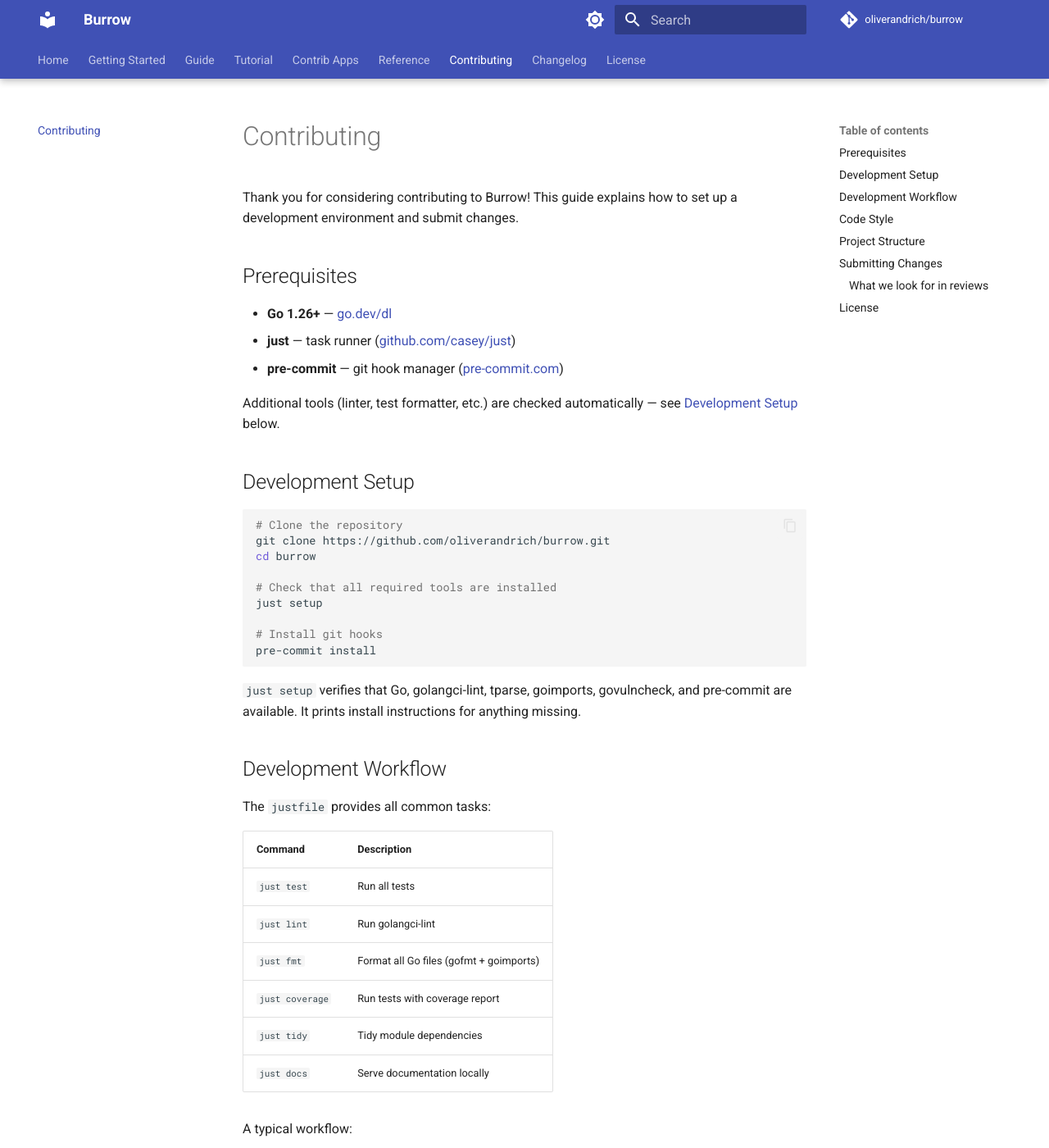
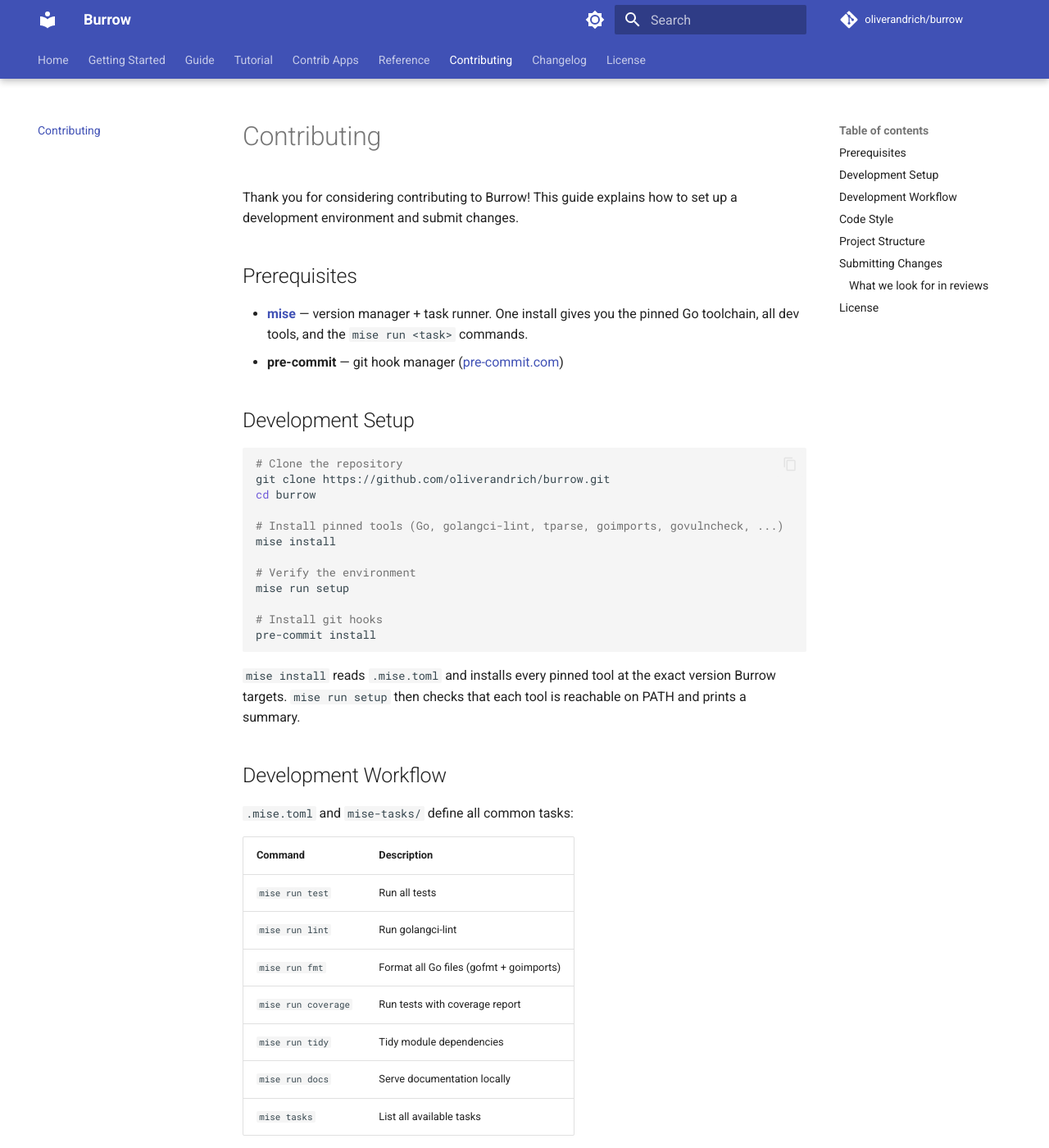
Before and after one commit to oliverandrich/burrow, an MkDocs documentation site: the page built from docs/contributing.md, in a window 1280 px wide and 1400 px high. Shown: the whole window at 82% size. Built offline with MkDocs 1.6.1 and Material for MkDocs 9.7.7, drawn with Linux system fonts in a browser that asks for light colours; comment, search, counter and statistics services are not loaded; some of the changed text lies outside the part shown.

Commit message:
chore: migrate dev tooling from justfile to mise
mise now pins the Go toolchain and dev tools, with tasks in
.mise.toml plus mise-tasks/ shell scripts. Aligns Burrow with Den
(which made the same switch in v0.12.1) and prepares for v0.20
where mise will also pin tailwindcss. Run mise install after
cloning.

````diff
--- a/.pre-commit-config.yaml
+++ b/.pre-commit-config.yaml
@@ -18,7 +18,7 @@ repos:
 
       - id: sass-theme
         name: Compile Bootstrap Sass theme
-        entry: just sass
+        entry: mise run sass
         language: system
         files: 'contrib/bootstrap/scss/.*\.scss$'
         pass_filenames: false
--- a/docs/contributing.md
+++ b/docs/contributing.md
@@ -4,11 +4,8 @@ Thank you for considering contributing to Burrow! This guide explains how to set
 
 ## Prerequisites
 
-- **Go 1.26+** — [go.dev/dl](https://go.dev/dl/)
-- **just** — task runner ([github.com/casey/just](https://github.com/casey/just))
+- **[mise](https://mise.jdx.dev/)** — version manager + task runner. One install gives you the pinned Go toolchain, all dev tools, and the `mise run <task>` commands.
 - **pre-commit** — git hook manager ([pre-commit.com](https://pre-commit.com/#install))
-
-Additional tools (linter, test formatter, etc.) are checked automatically — see [Development Setup](#development-setup) below.
 
 ## Development Setup
 
@@ -17,42 +14,48 @@ Additional tools (linter, test formatter, etc.) are checked automatically — se
 git clone https://github.com/oliverandrich/burrow.git
 cd burrow
 
-# Check that all required tools are installed
-just setup
+# Install pinned tools (Go, golangci-lint, tparse, goimports, govulncheck, ...)
+mise install
+
+# Verify the environment
+mise run setup
 
 # Install git hooks
 pre-commit install
 ```
 
-`just setup` verifies that Go, golangci-lint, tparse, goimports, govulncheck, and pre-commit are available. It prints install instructions for anything missing.
+`mise install` reads `.mise.toml` and installs every pinned tool at the exact version Burrow targets. `mise run setup` then checks that each tool is reachable on PATH and prints a summary.
 
 ## Development Workflow
 
-The `justfile` provides all common tasks:
+`.mise.toml` and `mise-tasks/` define all common tasks:
 
 | Command | Description |
 |---|---|
-| `just test` | Run all tests |
-| `just lint` | Run golangci-lint |
-| `just fmt` | Format all Go files (gofmt + goimports) |
-| `just coverage` | Run tests with coverage report |
-| `just tidy` | Tidy module dependencies |
-| `just docs` | Serve documentation locally |
+| `mise run test` | Run all tests |
+| `mise run lint` | Run golangci-lint |
+| `mise run fmt` | Format all Go files (gofmt + goimports) |
+| `mise run coverage` | Run tests with coverage report |
+| `mise run tidy` | Tidy module dependencies |
+| `mise run docs` | Serve documentation locally |
+| `mise tasks` | List all available tasks |
+
+`mise run <task>` can be shortened to `mise <task>` when the task name doesn't collide with a mise builtin.
 
 A typical workflow:
 
 ```bash
 # Make your changes, then:
-just fmt
-just lint
-just test
+mise run fmt
+mise run lint
+mise run test
 ```
 
 The pre-commit hooks run the linter, vulnerability checker, tests, and `go mod tidy` automatically on each commit.
 
 ## Code Style
 
-- **Linting** — golangci-lint with the project's [`.golangci.yml`](https://github.com/oliverandrich/burrow/blob/main/.golangci.yml) config. All code must pass `just lint` without warnings.
+- **Linting** — golangci-lint with the project's [`.golangci.yml`](https://github.com/oliverandrich/burrow/blob/main/.golangci.yml) config. All code must pass `mise run lint` without warnings.
 - **Testing** — use [testify](https://github.com/stretchr/testify) (`assert`, `require`) for all tests.
 - **Commit messages** — follow [Conventional Commits](https://www.conventionalcommits.org/) (`feat:`, `fix:`, `docs:`, `refactor:`, `test:`, `chore:`, `perf:`).
 
@@ -75,7 +78,7 @@ Each contrib app follows a standard layout — see the [Creating an App](guide/c
 1. **Fork** the repository on GitHub.
 2. **Create a branch** from `main` with a descriptive name (e.g. `feat/widget-support`, `fix/session-race`).
 3. **Make focused commits** — each commit should represent one logical change.
-4. **Ensure all checks pass** — `just fmt && just lint && just test`.
+4. **Ensure all checks pass** — `mise run fmt && mise run lint && mise run test`.
 5. **Open a pull request** against `main` with a clear description of *what* and *why*.
 
 ### What we look for in reviews
````
Also changed, not shown: CHANGELOG.md (+1 -0 lines), README.md (+16 -9 lines), docs/contrib/bootstrap.md (+3 -3 lines), docs/contrib/mucss.md (+3 -3 lines), .mise.toml (added), 5 other files.
